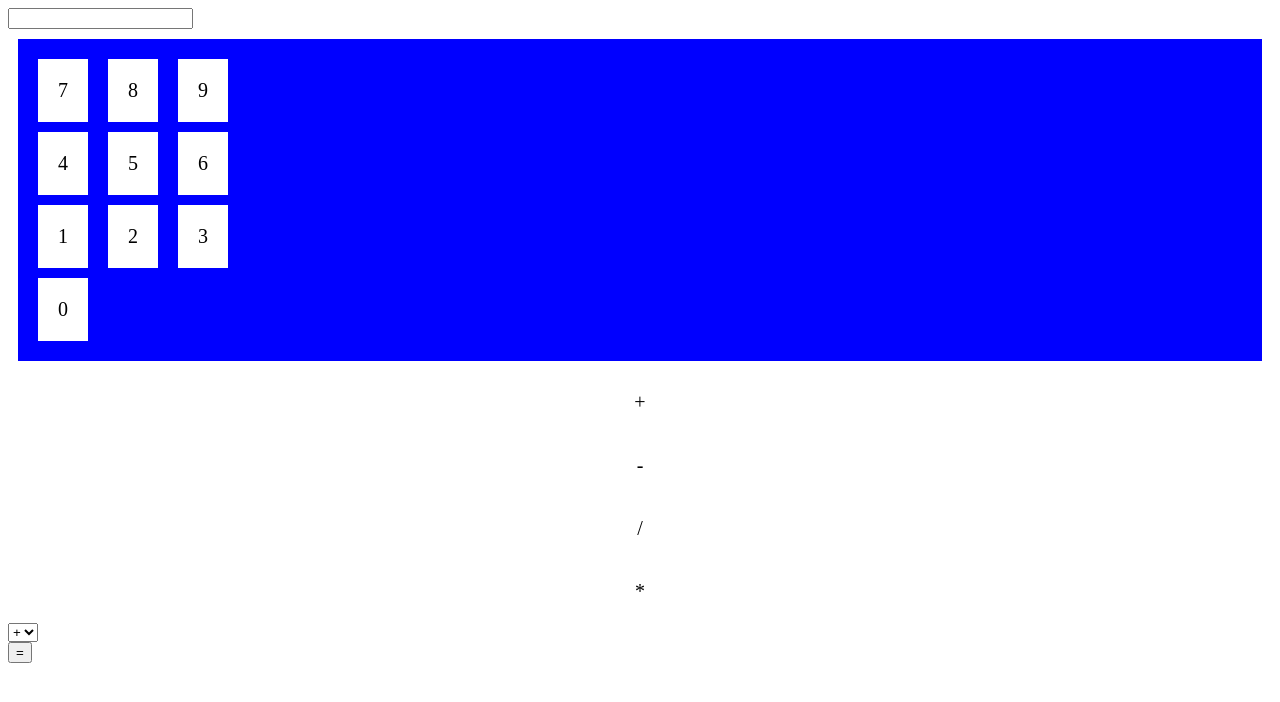
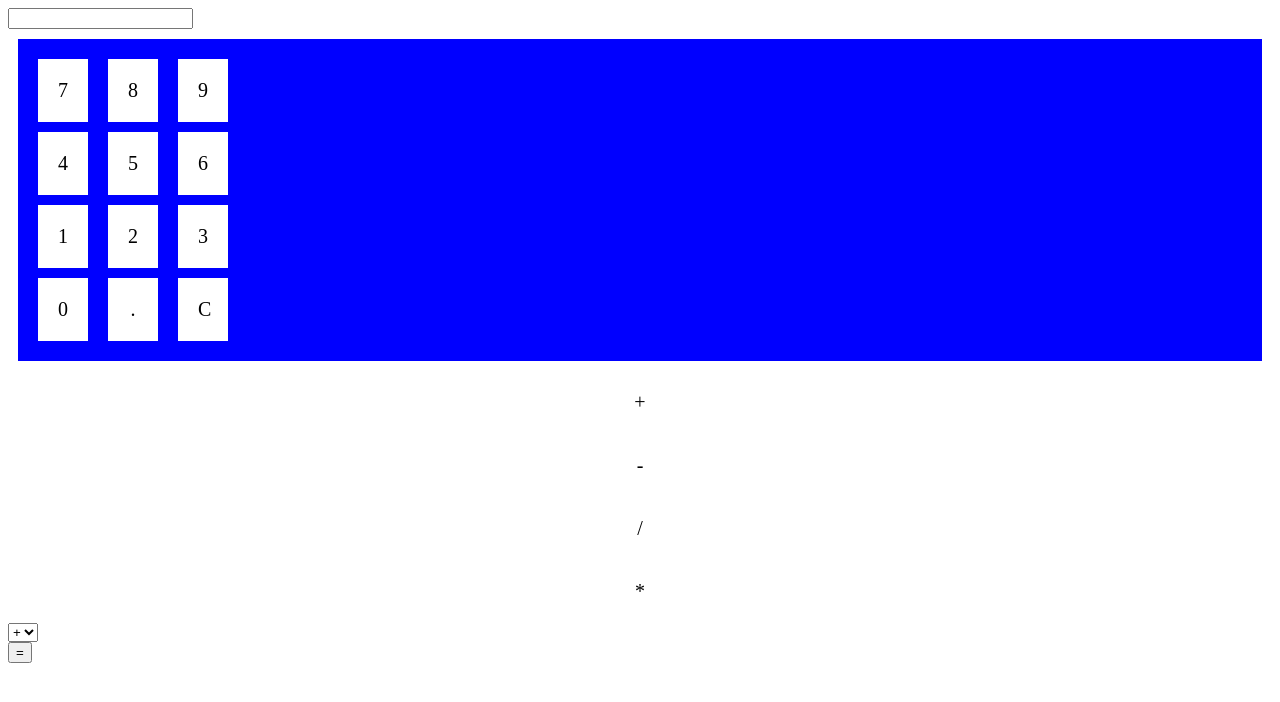
Before and after one commit to NektoUa/calc, a plain HTML site: page index.html in a window 1280 px wide. Drawn offline with Linux system fonts and the light colour scheme.

Commit message:
add button clear

```diff
--- a/index.html
+++ b/index.html
@@ -28,11 +28,8 @@
             <div class="block-keyboard_item" data-keyboard="50">2</div>
             <div class="block-keyboard_item" data-keyboard="51">3</div>
             <div class="block-keyboard_item" data-keyboard="48">0</div>
-            <div class="column-4">
-
-            </div>
-            <!-- <div class="form-control">First argument <input type="number" class="argOne"></div>
-            <div class="form-control">Second argument<input type="number" class="argTwo"></div> -->
+            <div class="block-keyboard_item">.</div>
+            <div id="clear" class="block-keyboard_item">C</div>
         </div>
         <div id="operators">
             <div class="block-keyboard_item" data-keyboard="107">+</div>
```
